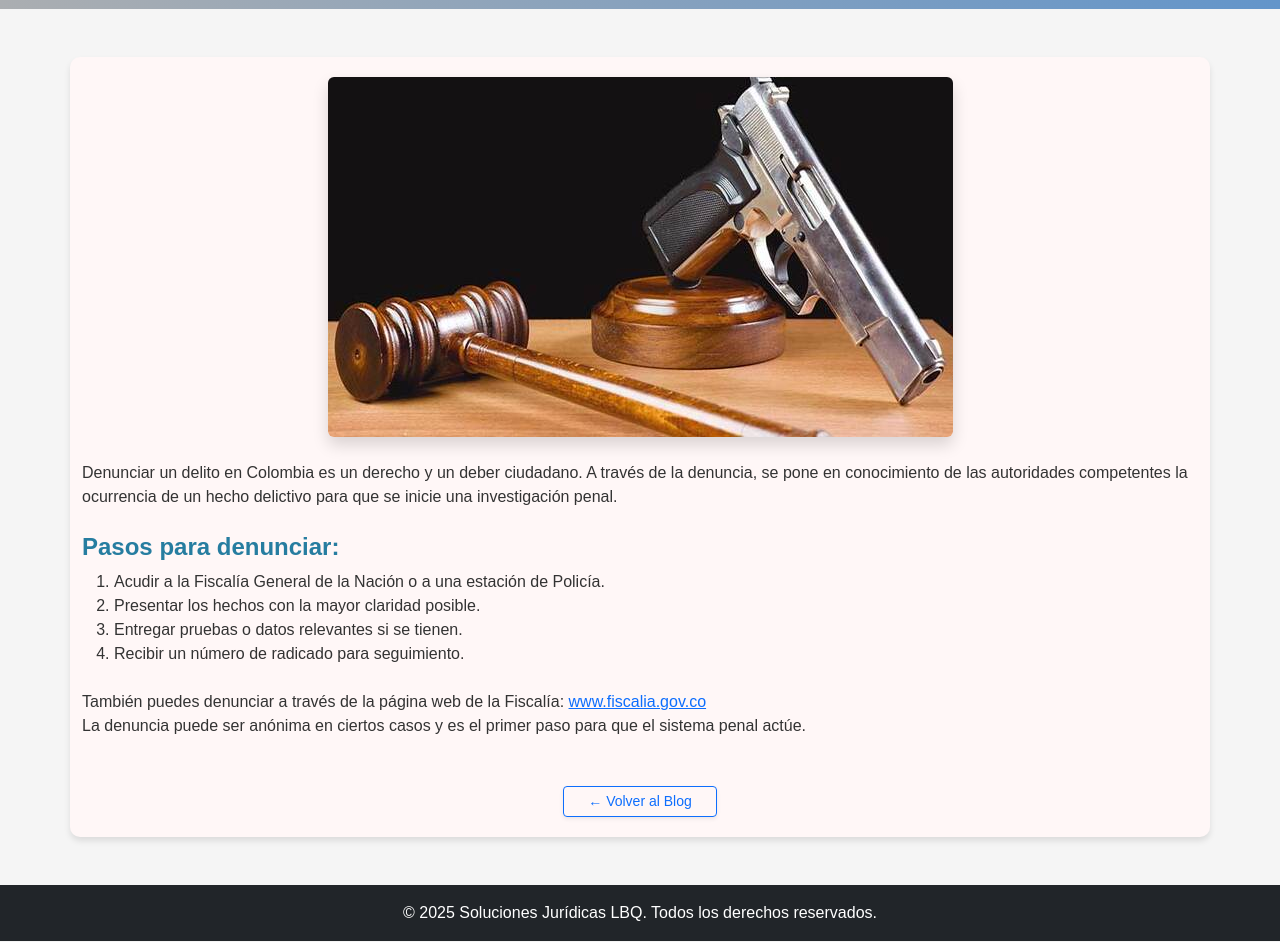
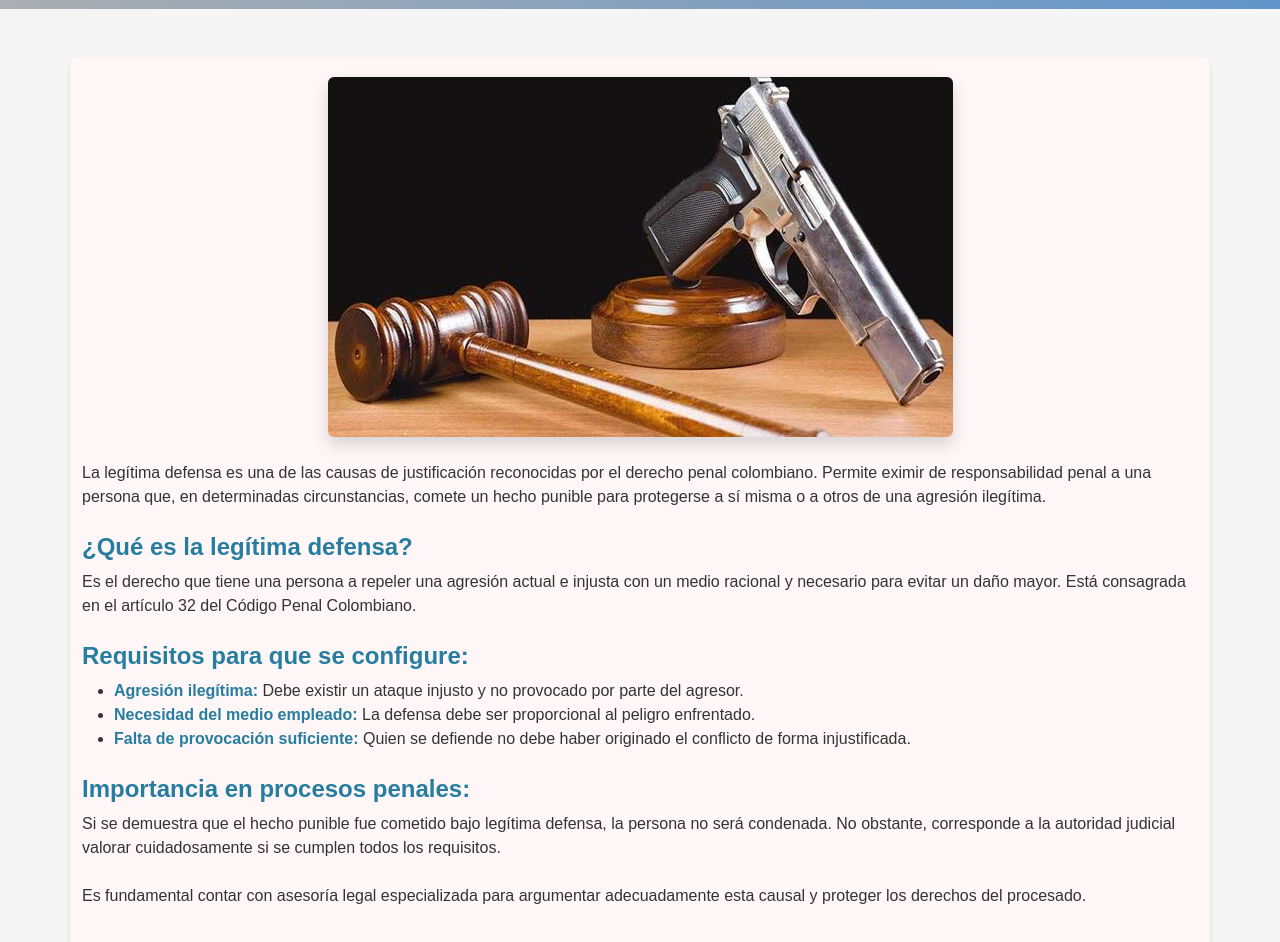
Before and after one commit to luky2908/soluciones-juridicas-lbq, a plain HTML site: page blog3.html in a window 1280 px wide. Shown: the part 77-1019 px from the top of the page. Drawn offline with nearby package versions, Linux system fonts and the light colour scheme.

Commit message:
Update blog3.html

```diff
--- a/blog3.html
+++ b/blog3.html
@@ -3,7 +3,7 @@
 <head>
   <meta charset="UTF-8" />
   <meta name="viewport" content="width=device-width, initial-scale=1.0"/>
-  <title>¿Cómo denunciar un delito en Colombia?</title>
+  <title>La legítima defensa en el derecho penal colombiano</title>
   <link href="https://cdn.jsdelivr.net/npm/bootstrap@5.3.0/dist/css/bootstrap.min.css" rel="stylesheet"/>
   <link rel="stylesheet" href="styles.css"/>
   <link rel="icon" type="image/png" href="assets/logopa.png" />
@@ -13,34 +13,36 @@
   <!-- HEADER -->
   <header class="bg-primary text-white text-center py-4">
     <div class="container">
-      <h1 class="mb-0">¿Cómo denunciar un delito en Colombia?</h1>
+      <h1 class="mb-0">La legítima defensa en el derecho penal colombiano</h1>
     </div>
   </header>
 
   <!-- CONTENIDO -->
   <section class="container my-5">
     <div class="text-center mb-4">
-      <img src="assets/blog3.jpg" class="img-fluid rounded shadow" alt="Denunciar un delito">
+      <img src="assets/blog3.jpg" class="img-fluid rounded shadow" alt="Legítima defensa en Colombia">
     </div>
 
-    <p>Denunciar un delito en Colombia es un derecho y un deber ciudadano. A través de la denuncia, se pone en conocimiento de las autoridades competentes la ocurrencia de un hecho delictivo para que se inicie una investigación penal.</p>
+    <p>La legítima defensa es una de las causas de justificación reconocidas por el derecho penal colombiano. Permite eximir de responsabilidad penal a una persona que, en determinadas circunstancias, comete un hecho punible para protegerse a sí misma o a otros de una agresión ilegítima.</p>
 
-    <h5 class="mt-4 fw-bold">Pasos para denunciar:</h5>
-    <ol>
-      <li>Acudir a la Fiscalía General de la Nación o a una estación de Policía.</li>
-      <li>Presentar los hechos con la mayor claridad posible.</li>
-      <li>Entregar pruebas o datos relevantes si se tienen.</li>
-      <li>Recibir un número de radicado para seguimiento.</li>
-    </ol>
+    <h5 class="mt-4 fw-bold">¿Qué es la legítima defensa?</h5>
+    <p>Es el derecho que tiene una persona a repeler una agresión actual e injusta con un medio racional y necesario para evitar un daño mayor. Está consagrada en el artículo 32 del Código Penal Colombiano.</p>
 
-    <p class="mt-4">También puedes denunciar a través de la página web de la Fiscalía: <a href="https://www.fiscalia.gov.co" target="_blank">www.fiscalia.gov.co</a></p>
+    <h5 class="mt-4 fw-bold">Requisitos para que se configure:</h5>
+    <ul>
+      <li><strong>Agresión ilegítima:</strong> Debe existir un ataque injusto y no provocado por parte del agresor.</li>
+      <li><strong>Necesidad del medio empleado:</strong> La defensa debe ser proporcional al peligro enfrentado.</li>
+      <li><strong>Falta de provocación suficiente:</strong> Quien se defiende no debe haber originado el conflicto de forma injustificada.</li>
+    </ul>
 
-    <p>La denuncia puede ser anónima en ciertos casos y es el primer paso para que el sistema penal actúe.</p>
+    <h5 class="mt-4 fw-bold">Importancia en procesos penales:</h5>
+    <p>Si se demuestra que el hecho punible fue cometido bajo legítima defensa, la persona no será condenada. No obstante, corresponde a la autoridad judicial valorar cuidadosamente si se cumplen todos los requisitos.</p>
+
+    <p class="mt-4">Es fundamental contar con asesoría legal especializada para argumentar adecuadamente esta causal y proteger los derechos del procesado.</p>
 
     <div class="mt-5 text-center">
-        <a href="blog.html" class="btn btn-outline-primary btn-sm shadow-sm px-4">← Volver al Blog</a>
-      </div>
-
+      <a href="blog.html" class="btn btn-outline-primary btn-sm shadow-sm px-4">← Volver al Blog</a>
+    </div>
   </section>
 
   <footer class="bg-dark text-white text-center py-3">
```
